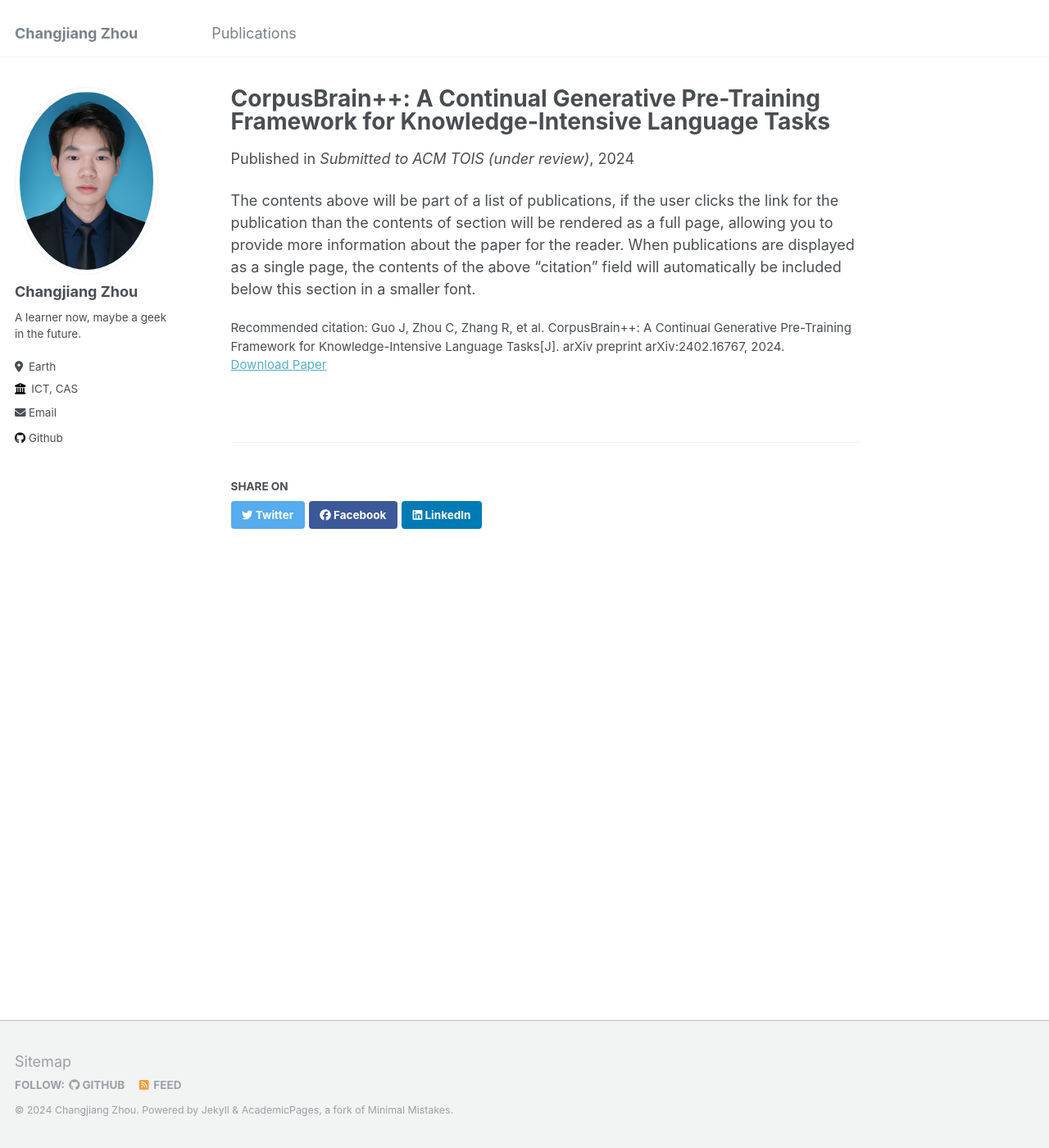
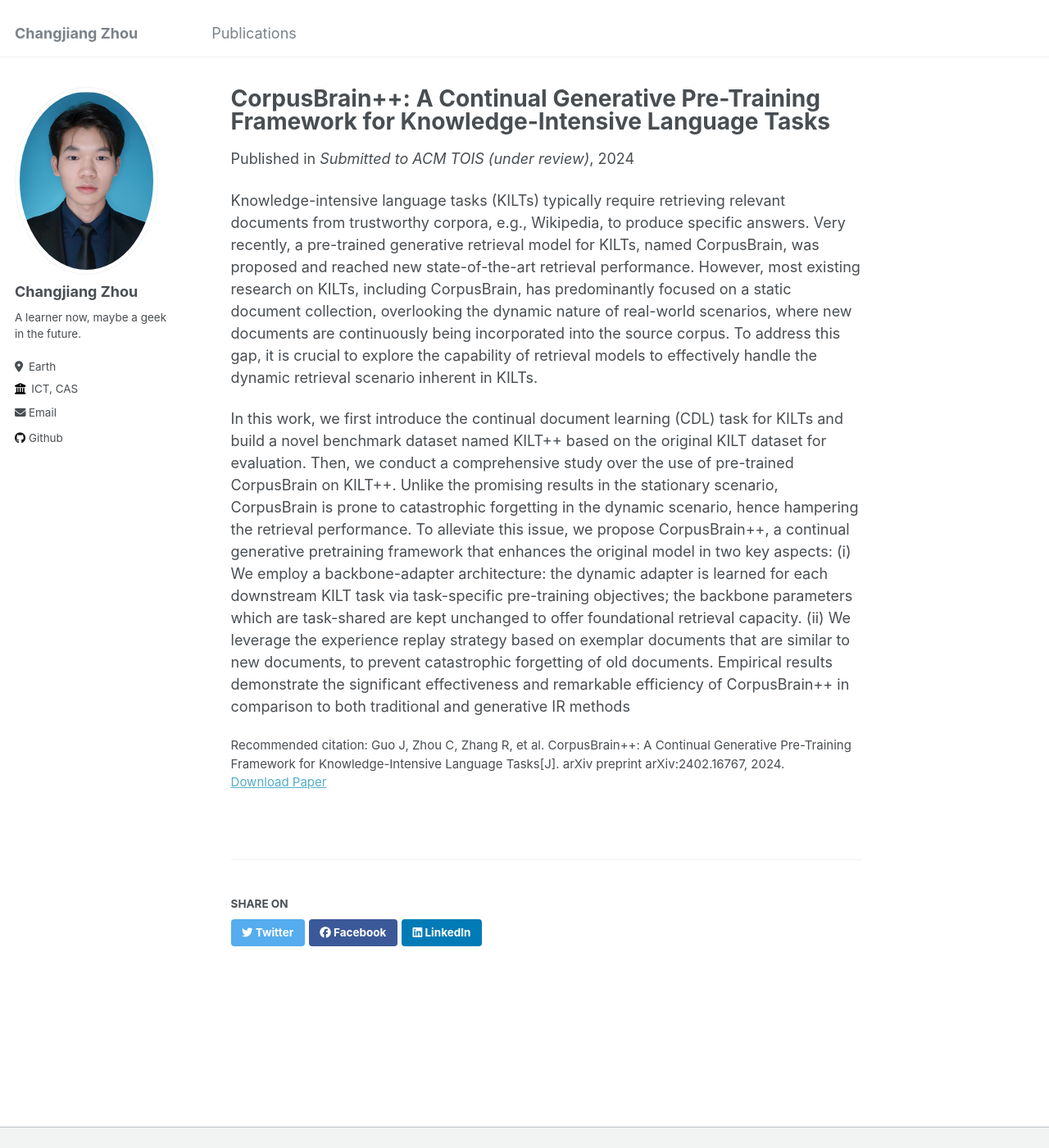
Before and after one commit to Sherlock-coder/Sherlock-coder.github.io, a Jekyll site: the page built from _publications/CorpusBrain++.md, in a window 1280 px wide and 1400 px high. Shown: the whole window at 82% size. Built offline with Jekyll 4.4.1, drawn with Linux system fonts in a browser that asks for light colours.

Commit message:
change CorpusBrain++

```diff
--- a/_publications/CorpusBrain++.md
+++ b/_publications/CorpusBrain++.md
@@ -9,4 +9,6 @@ paperurl: 'https://arxiv.org/pdf/2402.16767'
 citation: 'Guo J, Zhou C, Zhang R, et al. CorpusBrain++: A Continual Generative Pre-Training Framework for Knowledge-Intensive Language Tasks[J]. arXiv preprint arXiv:2402.16767, 2024.'
 ---
 
-The contents above will be part of a list of publications, if the user clicks the link for the publication than the contents of section will be rendered as a full page, allowing you to provide more information about the paper for the reader. When publications are displayed as a single page, the contents of the above "citation" field will automatically be included below this section in a smaller font.
+Knowledge-intensive language tasks (KILTs) typically require retrieving relevant documents from trustworthy corpora, e.g., Wikipedia, to produce specific answers. Very recently, a pre-trained generative retrieval model for KILTs, named CorpusBrain, was proposed and reached new state-of-the-art retrieval performance. However, most existing research on KILTs, including CorpusBrain, has predominantly focused on a static document collection, overlooking the dynamic nature of real-world scenarios, where new documents are continuously being incorporated into the source corpus. To address this gap, it is crucial to explore the capability of retrieval models to effectively handle the dynamic retrieval scenario inherent in KILTs.
+
+In this work, we first introduce the continual document learning (CDL) task for KILTs and build a novel benchmark dataset named KILT++ based on the original KILT dataset for evaluation. Then, we conduct a comprehensive study over the use of pre-trained CorpusBrain on KILT++. Unlike the promising results in the stationary scenario, CorpusBrain is prone to catastrophic forgetting in the dynamic scenario, hence hampering the retrieval performance. To alleviate this issue, we propose CorpusBrain++, a continual generative pretraining framework that enhances the original model in two key aspects: (i) We employ a backbone-adapter architecture: the dynamic adapter is learned for each downstream KILT task via task-specific pre-training objectives; the backbone parameters which are task-shared are kept unchanged to offer foundational retrieval capacity. (ii) We leverage the experience replay strategy based on exemplar documents that are similar to new documents, to prevent catastrophic forgetting of old documents. Empirical results demonstrate the significant effectiveness and remarkable efficiency of CorpusBrain++ in comparison to both traditional and generative IR methods
```
